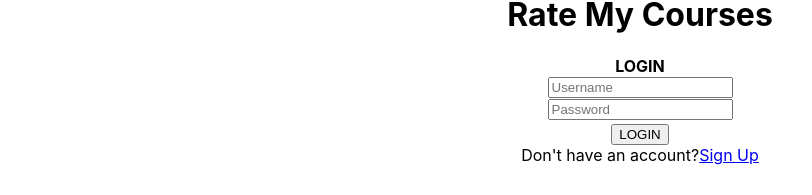
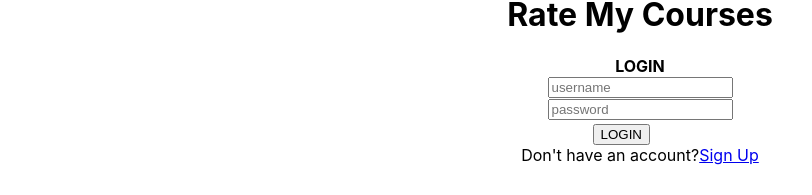
Before and after one commit to ethan-tam33/full-stack-final-project, a React (Create React App) app in the folder finalproject/frontend/: page / in a window 1280 px wide. Shown: the part 422-617 px from the top of the page, without its empty margins (0-812 px from the left). Built offline with nearby package versions, Linux system fonts and the light colour scheme.

Commit message:
Complete Login.js

```diff
--- a/finalproject/frontend/src/components/login.js
+++ b/finalproject/frontend/src/components/login.js
@@ -7,49 +7,67 @@ import { useNavigate } from "react-router-dom";
 const URL = 'http://localhost:3030/user';
 
 const Login = ({ h }) => {
-  const [username, setUsername] = useState();
-  const [password, setPassword] = useState();
+
+  const [userInformation, setUserInformation] = useState({
+    username: "",
+    password: "",
+  });
 
   const navigate = useNavigate();
 
-  const onSubmit = () => {
-    console.log({
-      username,
-      password
-    })
-    console.log({ "username": username,
-    "password": password });
+  const handleSubmit = (e) => {
+    const currUsername = userInformation.username;
+    const currPassword = userInformation.password;
 
-    axios.post(URL + '/login', { "username": username,
-        "password": password })
-        .then((res) => {
+    console.log({ "username": currUsername,
+    "password": currPassword });
+
+    axios.post(
+      URL + '/login', { "username": currUsername, "password": currPassword})
+         .then((res) => {
             console.log("LOGGED IN!");
             console.log(res.data.token);
             navigate("/main");
             //this needs to store the token for future use
-        })
-        .catch((err) => (console.log(err.response.data)));
+          })
+         .catch((err) => (console.log(err.response.data)));
+
+    setUserInformation({
+        username: "",
+        password: "",
+    });
   }
 
-  return <div>
+  return (<div>
 
       <div className="login-page">
-      <h1> Rate My Courses</h1>
+      <h1>Rate My Courses</h1>
       <div className="login-text">
           LOGIN
       </div>
-    <div>
-      <input type="text" placeholder="Username" value={username} onChange={e => setUsername(e.target.value)} />
-    </div>
-    <div>
-      <input type="text" placeholder="Password" value={password} onChange={e => setPassword(e.target.value)} />
-    </div>
-    <button style={{ marginTop: '4px'}} onClick={onSubmit}>
-      LOGIN
-    </button>
+      <form onSubmit={(e) => handleSubmit(e)}>
+        <input
+          placeholder="username"
+          value={userInformation.username}
+          onChange={(e) =>
+            setUserInformation({ ...userInformation, username: e.target.value })
+          }
+        ></input>
+        <br />
+        <input
+          placeholder="password"
+          value={userInformation.password}
+          onChange={(e) =>
+            setUserInformation({ ...userInformation, password: e.target.value })
+          }
+        ></input>
+        <br />
+        <button type="submit" style={{ marginTop: '4px', marginLeft: '45px'}}>LOGIN</button>
+      </form>
     <div>Don't have an account?<Link to="/home">Sign Up</Link></div>
   </div>
   </div>
+  )
 }
 
 export default Login;
```
